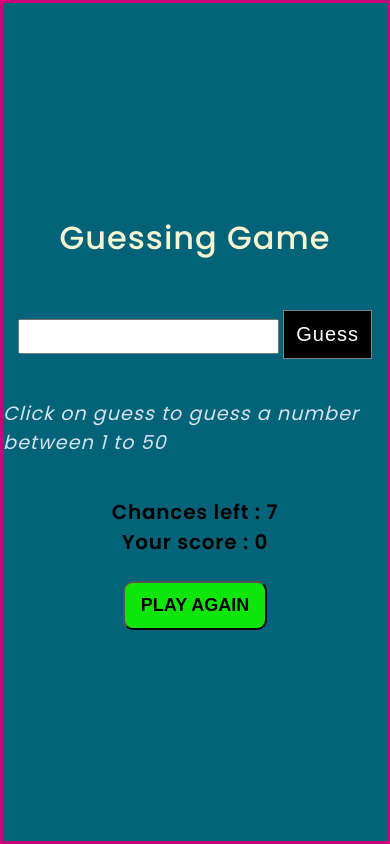
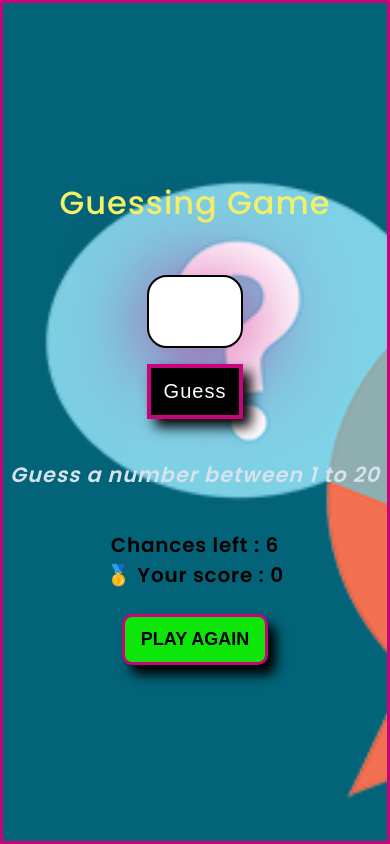
Before and after one commit to PriyankaNegi-123/Guess-the-game, a plain HTML site: page index.html in a window 390 px wide. Both pictures are taken after a click on the button "PLAY AGAIN". Drawn offline with Linux system fonts and the light colour scheme.

Commit message:
responsive

```diff
--- a/index.html
+++ b/index.html
@@ -9,16 +9,17 @@
     <link rel="stylesheet" href="./styles/normalise.css">
 </head>
 <body>
-    <h1>Guessing Game</h1>
+    <h1>Guessing Game </h1>
     <div class="secret-number" id="secret-number">?</div>
     <div class="guess-container" id="guess-container">
+        <!-- <img src="./assets/img1.png" alt="guess"> -->
         <input type="number" id="input">
         <button class="guess-btn" id="guess-btn">Guess</button>
     </div>
-    <div class="message-container" id="message-container">Click on guess to guess a number between 1 to 50</div>
+    <div class="message-container" id="message-container">Guess a number between 1 to 20</div>
     <div class="score-container" id="score-container">
         <p >Chances left : <span id="chances">5</span></p>
-        <p >Your score : <span id="score">0</span></p>
+        <p >🥇 Your score : <span id="score">0</span></p>
     </div>
     <button class="start-btn" id="start-btn">PLAY AGAIN</button>
     <script src="./script/script.js"></script>
--- a/script/script.js
+++ b/script/script.js
@@ -15,8 +15,9 @@ let secretNumber =Math.trunc(Math.random()*20)+1;
 function init(){
     chancesEl.innerText = chances;
     scoreEl.innerText = score;
-    let secretNumber =Math.trunc(Math.random()*20)+1;
-}
+    secretNumber =Math.trunc(Math.random()*20)+1;
+};
+
 
 // event listeners
 guessBtnEl.addEventListener("click", ()=>{
@@ -28,43 +29,48 @@ guessBtnEl.addEventListener("click", ()=>{
         }else{
             if(guess===secretNumber){
                 messageEl.style.color = "rgb(14, 229, 8)";
-                messageEl.innerText = "Congrats! You Won";
+                messageEl.innerText = "Congratulations! You Won! 👏";
+                messageEl.style.fontSize = "25px";
+                inputEl.value = null;
                 scoreEl.innerText = chances;
-                inputEl.value = null;
             }
             else if(guess<secretNumber){
                 messageEl.style.color = "red";
+                messageEl.style.fontSize = "25px";
+                messageEl.style.fontWeight = "600";
                 messageEl.innerText = "Your guess is too low";
+                inputEl.value = null;
                 chances--;
                 chancesEl.innerText = chances;
-                inputEl.value = null;
             }
             else if(guess>secretNumber){
                 messageEl.style.color = "red";
+                messageEl.style.fontSize = "25px";
+                messageEl.style.fontWeight = "600";
                 messageEl.innerText = "Your guess is too high";
+                inputEl.value = null;
                 chances--;
                 chancesEl.innerText = chances;
-                inputEl.value = null;
             }
         }
     }else{
         messageEl.style.color = "red";
         messageEl.innerText = "You Lost the Game!";
         inputEl.value = null;
-        chancesEl.innerText = 0;
     }
 });
 
+
 startBtnEl.addEventListener("click", ()=>{
-    chancesEl.innerText = 7;
+    chances = 6;
+    chancesEl.innerText = 6;
+    secretNumber = Math.trunc(Math.random()*20)+1;
+    messageEl.innerText = "Guess a number between 1 to 20";
+    messageEl.style.color = "rgb(214, 227, 238)";
     scoreEl.innerText = 0;
-    messageEl.innerText = "Click on guess to guess a number between 1 to 50";
-    messageEl.style.color = "rgb(214, 227, 238";
-    secretNumber =Math.trunc(Math.random()*20)+1;
-})
+});
 
 
-
+init();
 
 // initial setup
-init();
--- a/styles/style.css
+++ b/styles/style.css
@@ -16,10 +16,15 @@ body{
     flex-direction: column;
     justify-content: center;
     align-items: center;
+    background-image: url("./bg1.png");
+    background-repeat: no-repeat;
+    background-size: cover;
 }
 
+
+
 h1{
-    color:rgb(245, 245, 210);
+    color:rgb(242, 242, 105);
     letter-spacing: 1px;
     font-weight: 500;
     margin-bottom: 3rem;
@@ -29,11 +34,11 @@ h1{
     background-color: white;
     padding: 5px 12px;
     display: none;
-
 }
 
 input{
     padding: 8px 40px;
+    border: 7px solid rgb(200, 3, 124);
 }
 
 .guess-btn{
@@ -42,14 +47,16 @@ input{
     background-color: black;
     color: white;
     letter-spacing: 1px;
-    border: 1px solid grey;
+    border: 4px solid rgb(200, 3, 124);
+    box-shadow: 8px 8px 12px black;
 }
 
 .message-container{
-    color:rgb(214, 227, 238);
+    color:rgb(268, 500, 52);
     font-style: italic;
     letter-spacing: 1px;
-    font-size: 1.2rem;
+    font-size: 1.3rem;
+    font-weight: 600;
     margin-top: 2.5rem;
     margin-bottom: 2.5rem;
 }
@@ -70,6 +77,8 @@ p{
     font-weight: 700;
     border-radius: 10px;
     margin-top: 1.5rem;
+    border: 3px solid rgb(200, 3, 124);
+    box-shadow: 8px 10px 12px;
 }
 
 button:hover{
@@ -83,3 +92,22 @@ button:hover{
 .guess-btn:active{
     color: rgb(200, 3, 124);
 }
+
+@media (max-width: 768px){
+    .guess-container{
+        display: flex;
+        flex-direction: column;
+        gap: 1rem;
+        max-width: 25%;
+    }
+
+    input{
+        padding: 20px 1px;
+        font-size: 25px;
+        text-align: center;
+        border-radius: 20px;
+        border: 2px solid black;
+        box-shadow: 10px 10px 90px rgb(200, 3, 124);
+    }
+
+}
```
Also changed, not shown: assets/bg1.png (added), assets/img1.png (added), bg1.jpg (added), styles/bg1.png (added), styles/bg2.png (added), styles/bg3.png (added), styles/img1.png (added).
